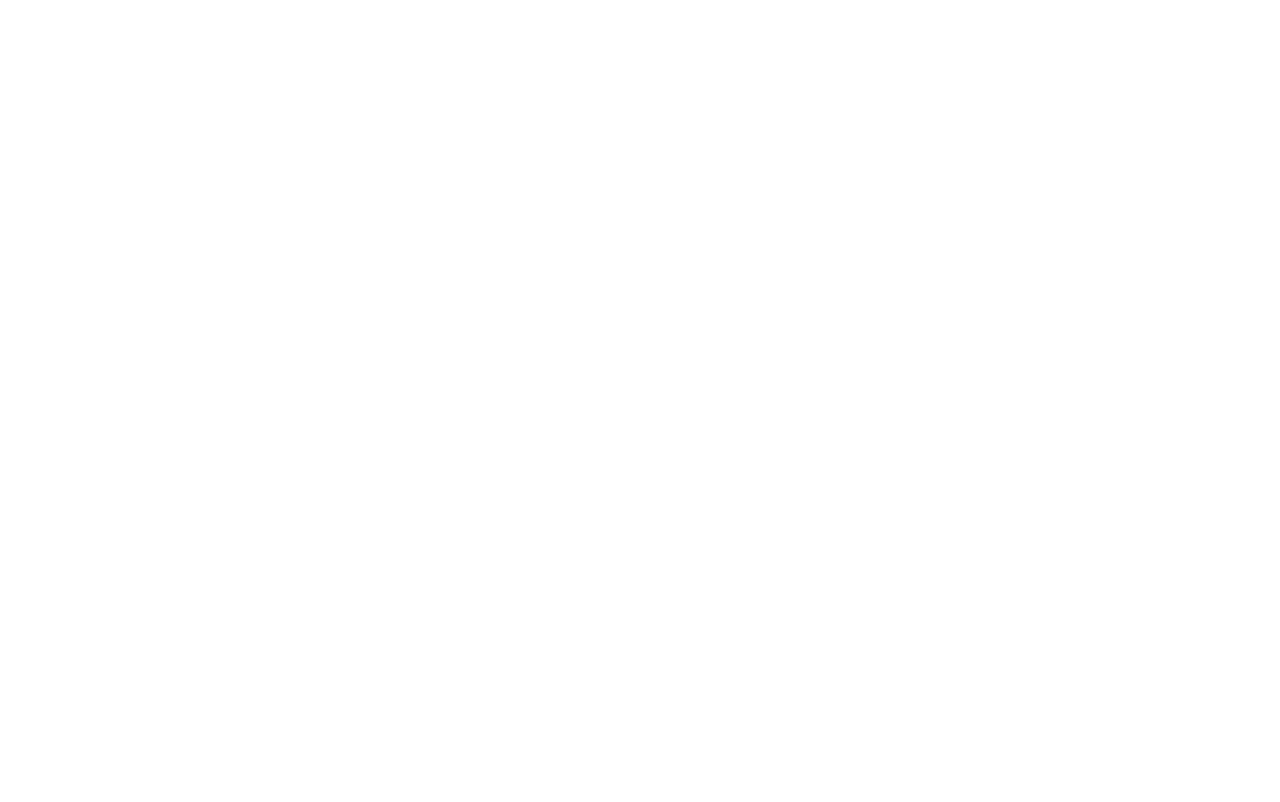
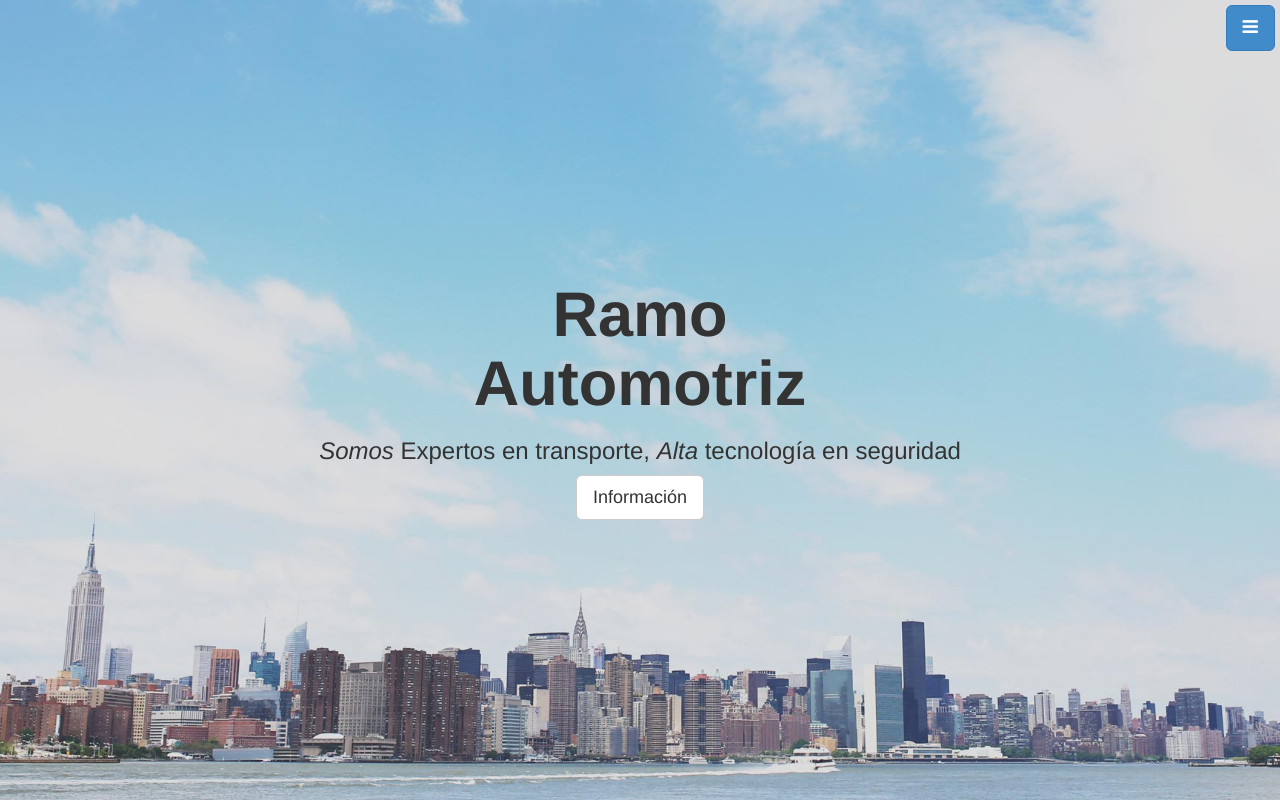
Before and after one commit to swgarz/ramoautomotriz, a plain HTML site: page index.html in a window 1280 px wide. Shown: the top 802 px of the page. Drawn offline with Linux system fonts and the light colour scheme.

Commit message:
regresando cambios sin h2

```diff
--- a/index.html
+++ b/index.html
@@ -6,7 +6,7 @@
     <meta name="description" content="">
     <meta name="author" content="">
 
-    <title>RamoAutomotriz/title>
+    <title>Stylish Portfolio Template for Bootstrap</title>
 
     <!-- Bootstrap core CSS -->
     <link href="css/bootstrap.css" rel="stylesheet">
@@ -37,7 +37,7 @@
     <div id="top" class="header">
       <div class="vert-text">
         <h1>Ramo</h1>
-        <h2>Automotriz</h2>
+        <h1>Automotriz</h1>
         <h3><em>Somos</em> Expertos en transporte, <em>Alta</em> tecnología en seguridad</h3>
         <a href="#about" class="btn btn-default btn-lg">Información</a>
       </div>
```
